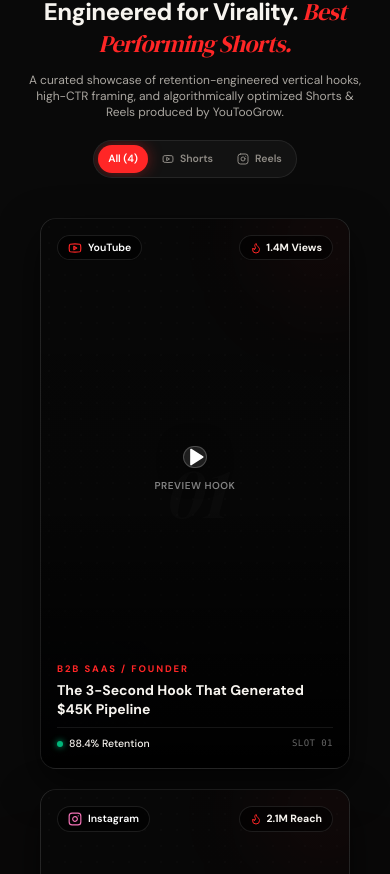
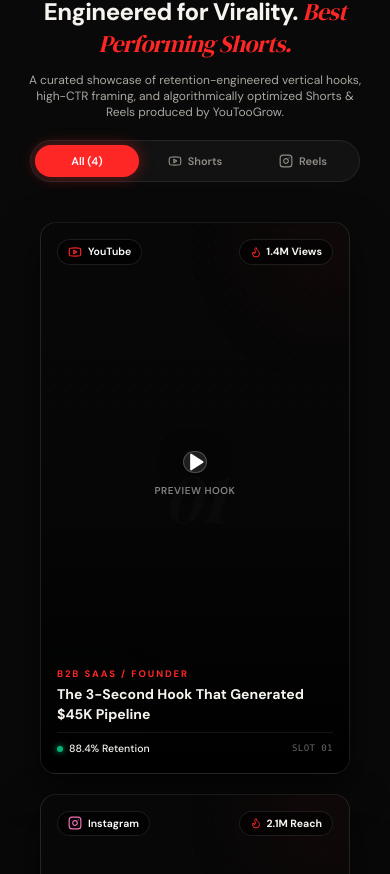
Before and after one commit to RITIKSINGH-DEOS/YouTooGrow, a Next.js app: page / in a window 390 px wide. Shown: the part 3309-4183 px from the top of the page. Built offline with nearby package versions, Linux system fonts and the light colour scheme.

Commit message:
style(shorts): expand platform filter pill width and balance tap targets on mobile

```diff
--- a/src/components/case-studies/case-studies.tsx
+++ b/src/components/case-studies/case-studies.tsx
@@ -46,10 +46,10 @@ export function CaseStudiesSection() {
           </p>
 
           {/* Platform Filter Tabs */}
-          <div className="mt-5 sm:mt-6 inline-flex items-center p-1 rounded-full bg-[#121212] border border-white/[0.08] gap-1 max-w-full overflow-x-auto">
+          <div className="mt-5 sm:mt-6 flex items-center p-1 sm:p-1.5 rounded-full bg-[#121212] border border-white/[0.08] gap-1 w-full max-w-[310px] min-[390px]:max-w-[330px] sm:max-w-none sm:w-auto mx-auto justify-between sm:justify-start">
             <button
               onClick={() => setActivePlatform("ALL")}
-              className={`px-2.5 sm:px-3.5 py-1.5 rounded-full text-[10px] min-[360px]:text-[10.5px] sm:text-[11px] font-semibold whitespace-nowrap transition-all duration-200 shrink-0 ${
+              className={`flex-1 sm:flex-initial flex items-center justify-center px-3 sm:px-5 py-2 rounded-full text-[10.5px] min-[360px]:text-[11px] sm:text-xs font-semibold whitespace-nowrap transition-all duration-200 ${
                 activePlatform === "ALL"
                   ? "bg-[#ff2626] text-white shadow-[0_0_15px_rgba(255,38,38,0.4)]"
                   : "text-[#8f8b85] hover:text-white"
@@ -60,25 +60,25 @@ export function CaseStudiesSection() {
             </button>
             <button
               onClick={() => setActivePlatform("YouTube")}
-              className={`inline-flex items-center gap-1.5 px-2.5 sm:px-3.5 py-1.5 rounded-full text-[10px] min-[360px]:text-[10.5px] sm:text-[11px] font-semibold whitespace-nowrap transition-all duration-200 shrink-0 ${
+              className={`flex-1 sm:flex-initial flex items-center justify-center gap-1.5 px-3 sm:px-5 py-2 rounded-full text-[10.5px] min-[360px]:text-[11px] sm:text-xs font-semibold whitespace-nowrap transition-all duration-200 ${
                 activePlatform === "YouTube"
                   ? "bg-[#ff2626] text-white shadow-[0_0_15px_rgba(255,38,38,0.4)]"
                   : "text-[#8f8b85] hover:text-white"
               }`}
             >
-              <Youtube className="w-3 h-3 sm:w-3.5 sm:h-3.5 shrink-0" />
+              <Youtube className="w-3.5 h-3.5 shrink-0" />
               <span className="sm:hidden">Shorts</span>
               <span className="hidden sm:inline">YouTube Shorts</span>
             </button>
             <button
               onClick={() => setActivePlatform("Instagram")}
-              className={`inline-flex items-center gap-1.5 px-2.5 sm:px-3.5 py-1.5 rounded-full text-[10px] min-[360px]:text-[10.5px] sm:text-[11px] font-semibold whitespace-nowrap transition-all duration-200 shrink-0 ${
+              className={`flex-1 sm:flex-initial flex items-center justify-center gap-1.5 px-3 sm:px-5 py-2 rounded-full text-[10.5px] min-[360px]:text-[11px] sm:text-xs font-semibold whitespace-nowrap transition-all duration-200 ${
                 activePlatform === "Instagram"
                   ? "bg-[#ff2626] text-white shadow-[0_0_15px_rgba(255,38,38,0.4)]"
                   : "text-[#8f8b85] hover:text-white"
               }`}
             >
-              <Instagram className="w-3 h-3 sm:w-3.5 sm:h-3.5 shrink-0" />
+              <Instagram className="w-3.5 h-3.5 shrink-0" />
               <span className="sm:hidden">Reels</span>
               <span className="hidden sm:inline">Instagram Reels</span>
             </button>
```
